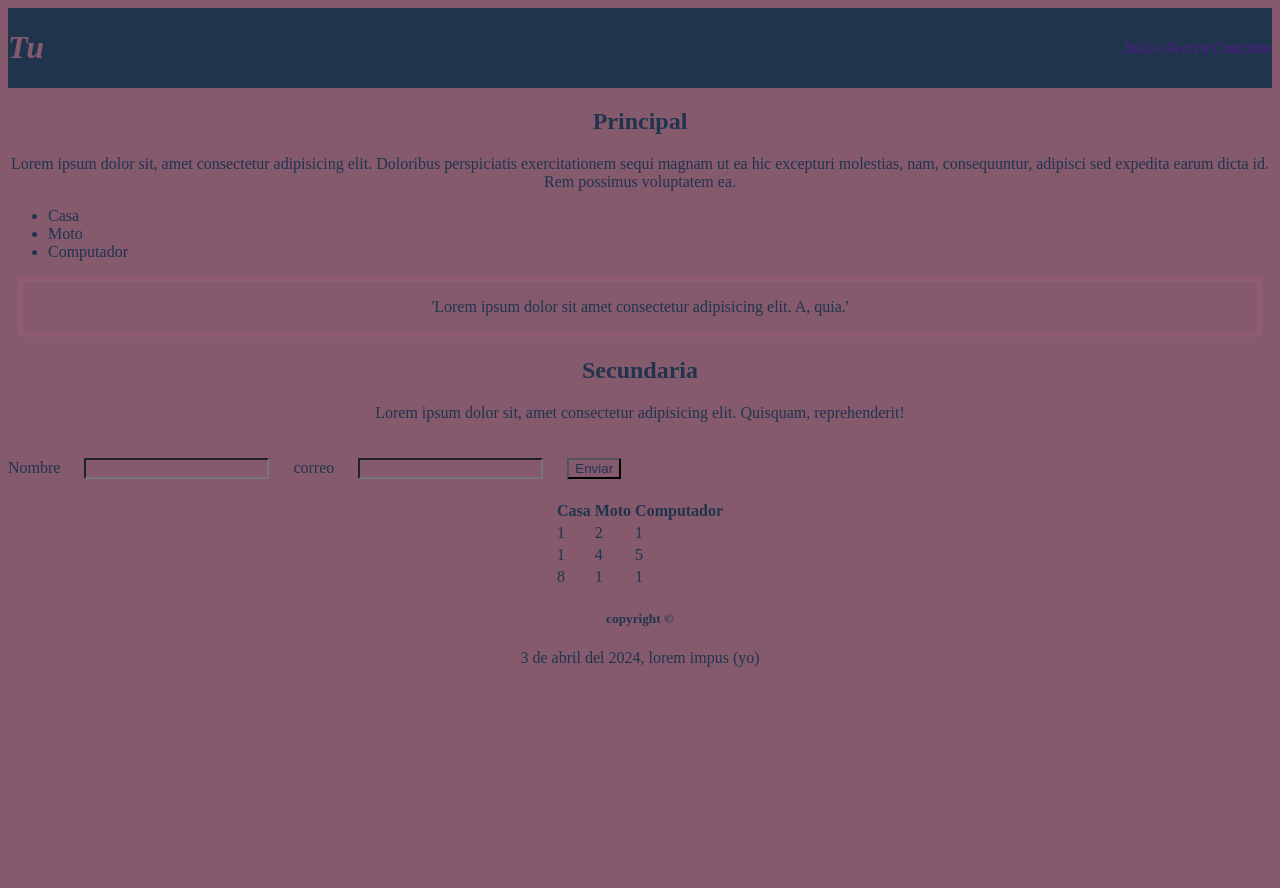
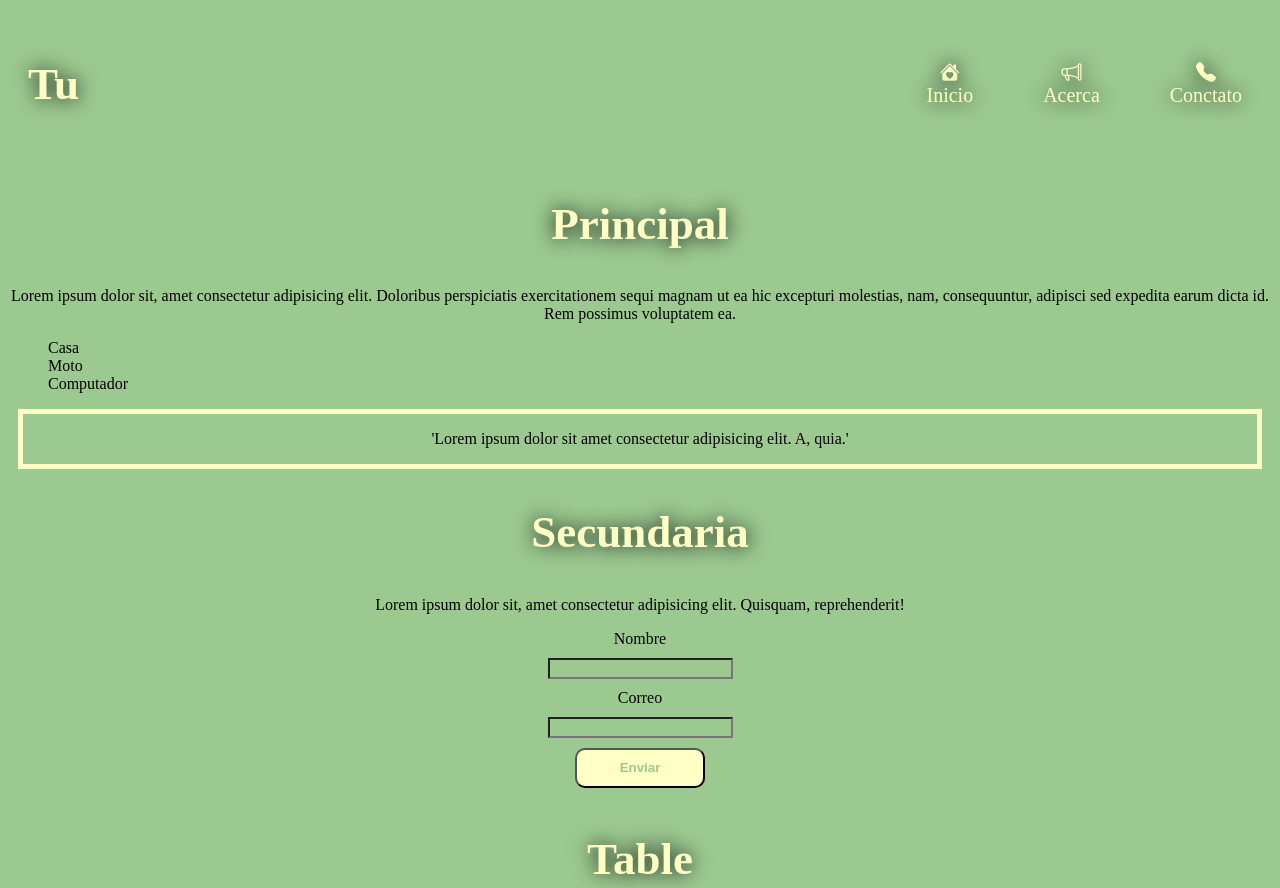
Before and after one commit to Maiblan/tu, a plain HTML site: page index.html in a window 1280 px wide. Shown: the top 888 px of the page. Before the commit the page ends 800 px from the top, so only its background shows below. Drawn offline with nearby package versions, Linux system fonts and the light colour scheme.

Commit message:
Add files via upload

```diff
--- a/index.html
+++ b/index.html
@@ -5,14 +5,18 @@
     <meta name="viewport" content="width=device-width, initial-scale=1.0">
     <title>tu</title>
     <link rel="stylesheet" href="/styles.css">
+    <link rel="stylesheet" href="https://cdn.jsdelivr.net/npm/bootstrap-icons@1.11.3/font/bootstrap-icons.min.css">
 </head>
 <body>
     <header>
-        <h1><i>Tu</i></h1>
+        <h1>Tu</h1>
     <nav>
-        <a href=""><i>Inicio</i></a>
-        <a href=""><i>Acerca</i></a>
-        <a href=""><i>Conctato</i></a>
+        <a href=""><i class="bi bi-house-heart-fill"></i>
+        Inicio</a>
+        <a href=""><i class="bi bi-megaphone"></i>
+        Acerca</a>
+        <a href=""><i class="bi bi-telephone-fill"></i>
+        Conctato</a>
     </nav>
     </header>
      <main>
@@ -28,11 +32,14 @@
         </article>
         <h2>Secundaria</h2>
         <p>Lorem ipsum dolor sit, amet consectetur adipisicing elit. Quisquam, reprehenderit! </p>
+        <form action="">
             <label for="">Nombre</label>
                 <input type="Blanco">
-        <label for="">correo</label>
+            <label for="">Correo</label>
                 <input type="black">
                 <button>Enviar</button>
+        </form>
+        <h3>Table</h3>
         <table>
             <tr>
                 <th>Casa</th>
--- a/styles.css
+++ b/styles.css
@@ -1,52 +1,85 @@
 *{
     text-decoration: none;
+    background-color: #9CC990;
 
 }
-nav{
-    color: #855a6d;
+h1,h2,h3,h5{
+    /* margin:50px;  */
+    text-align: center;
+    font-size: 45px;
+    text-shadow: 0 0 20px black;
+    color: #FEFFC5;
+
 }
-
+a{
+   margin: 10px;
+}
 header{
+    padding: 20px;
     display: flex;
     align-items: center;
     justify-content: space-between;
-    color: #855a6d;
-    background-color: #20344e;
+   color: black;
+}
+nav {
+    display: flex;
+    gap: 50px;
+}
+a {
+    display: flex;
+    flex-direction: column;
+    align-items: center;
+    color: black;
+    font-size: 20px;
+    color: #FEFFC5;
+    text-shadow: 0 0 20px black;
+}
 
-}
-body{
-    background-color: #855a6d;
-    color: #20344e;
+li{
+    list-style: none;
 }
 
 article{
     margin: 10px;
-    border: 5px solid rgb(143, 92, 112);
-    color: #20344e;
+    border: 5px solid  #FEFFC5;;
+
 }
-input{
-    margin: 20px;
-    background-color:#855a6d;
-    color: #20344e;
+form{
+    display: flex;
+    gap: 10px;
+    flex-direction: column;
+    align-items: center;
+    border-radius: 10px;
+    position: relative;
+
 }
 button{
-    background-color: #855a6d;
-    color: #20344e;
-    color: #20344e;
+    align-self: center;
+    width: 130px;
+    height: 40px;
+    color: #9CC990;
+    border-radius: 10px;
+    padding: 10px 25px;
+    font-weight: 800;
+    cursor: pointer;
+    transition: all 0.3s ease;
+    position: relative;
+    display: inline-block;
+    background-color: #FEFFC5;
 }
 
 footer{
     text-align: center;
-    color: #20344e;
 }
 
 h2,p{
     text-align: center;
-    color: #20344e;
 }
 
 table{
+    gap: 10px;
+    margin: 30px;
     display: flex;
    justify-content: center;
-   color: #20344e;
+
 }
```
Lines whose indentation alone changed are shown as unchanged.
